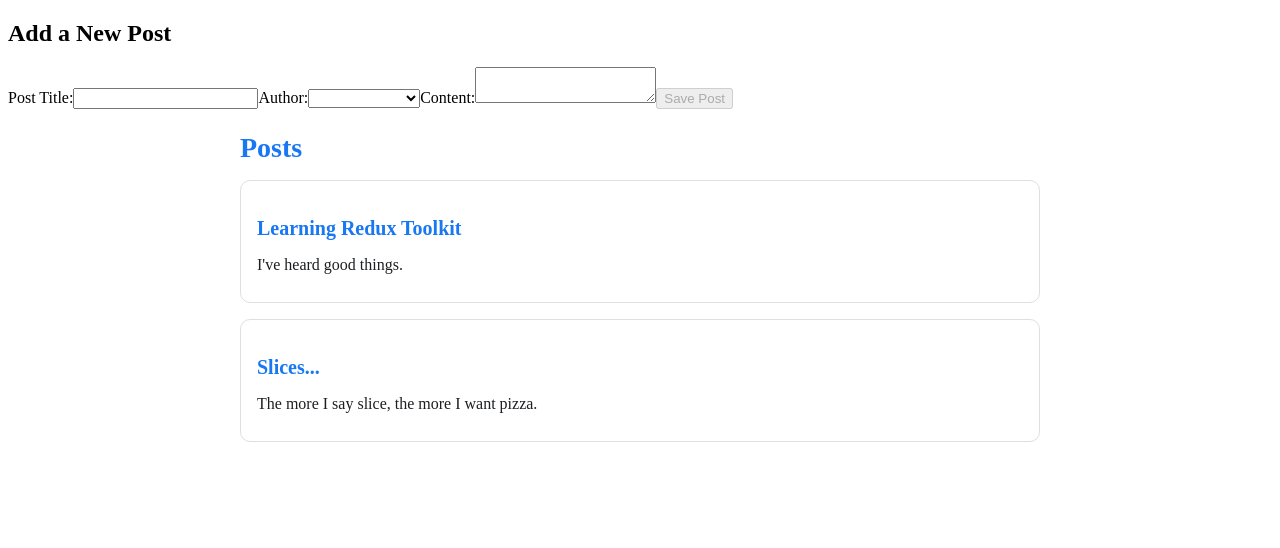
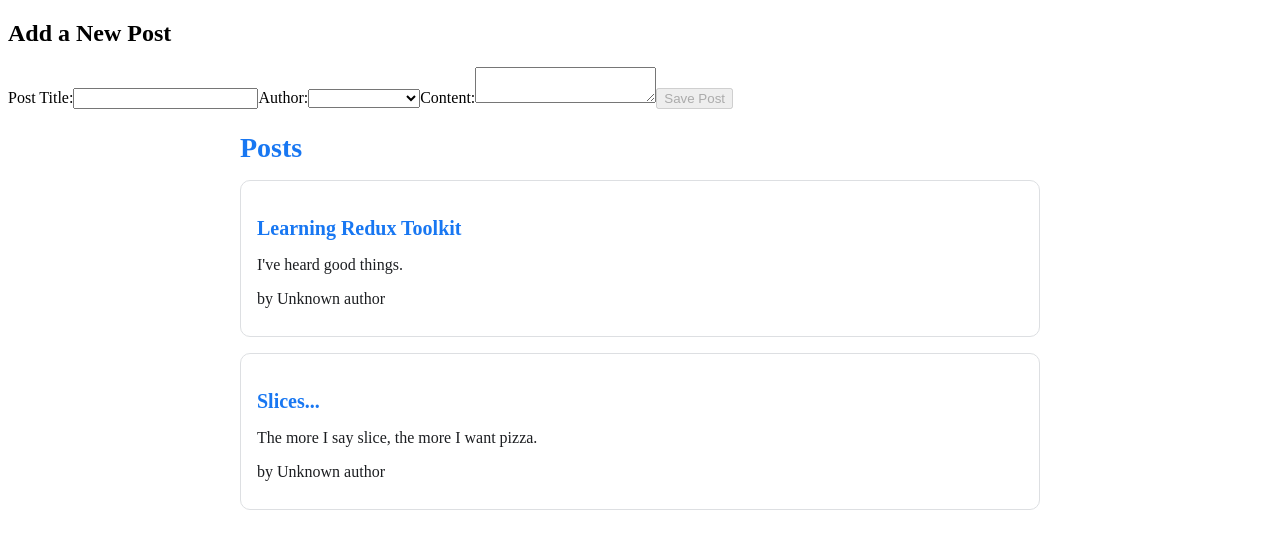
Before and after one commit to DerekBanister/redux-toolkit-bulletin-board, a React (Create React App) app: page / in a window 1280 px wide. Shown: the top 548 px of the page. Built offline with nearby package versions, Linux system fonts and the light colour scheme.

Commit message:
can now add authors to posts

```diff
--- /dev/null
+++ b/src/features/posts/postAuthor.js
@@ -0,0 +1,14 @@
+import { useSelector } from "react-redux";
+import { selectAllUsers } from "../users/usersSlice";
+
+// still have to receive userId prop from parent component
+const PostAuthor = ({ userId }) => {
+    const users = useSelector(selectAllUsers);
+
+    // find the user with the matching id
+    const author = users.find(user => user.id === userId);
+
+    return <span>by {author ? author.name : 'Unknown author'}</span>
+}
+
+export default PostAuthor;
--- a/src/features/posts/postsList.js
+++ b/src/features/posts/postsList.js
@@ -2,6 +2,8 @@
 
 //tracks the state of the store
 import { selectAllPosts } from './postSlice';
+
+import PostAuthor from './postAuthor';
 
 
 //component for app.js
@@ -13,6 +15,9 @@
             <h3>{post.title}</h3>
             {/* only renders up to 100 characters in case post is too long */}
             <p>{post.content.substring(0, 100)}</p>
+            <p className="postCredit">
+                <PostAuthor userId={post.userId} />
+            </p>
         </article>
     ));
 
```
